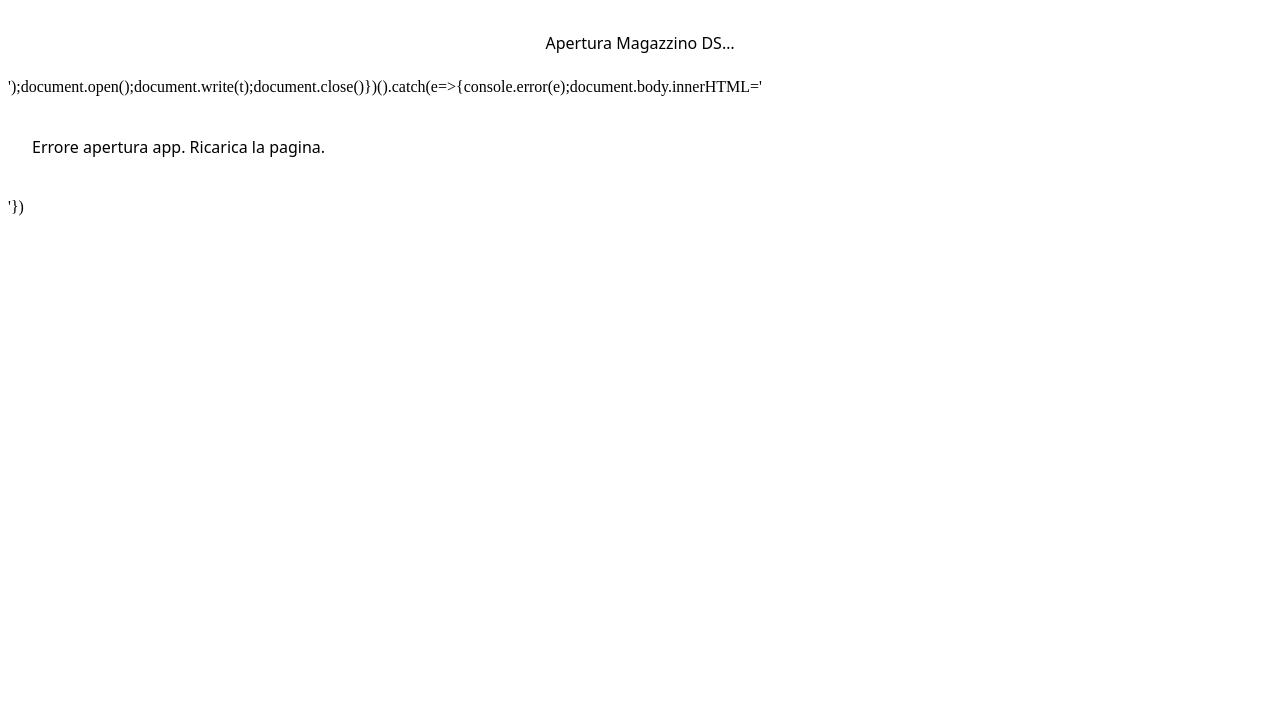
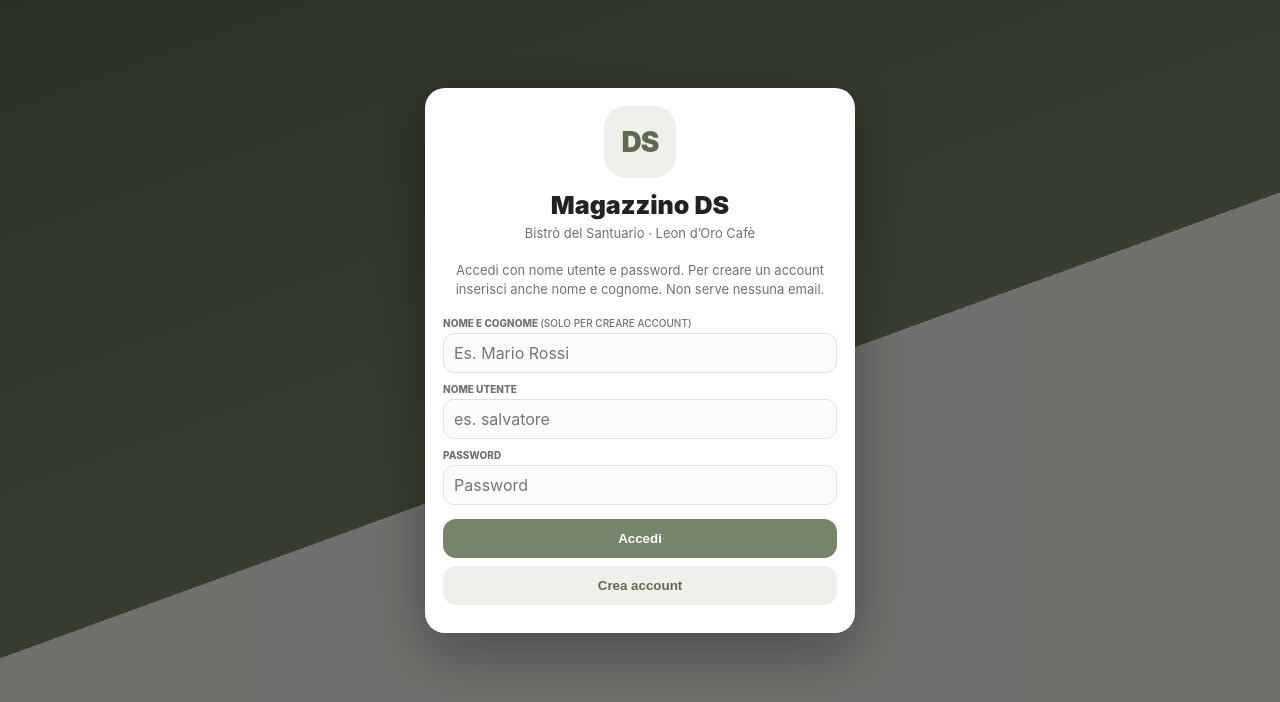
Before and after one commit to bistrodelsantuario-beep/Magazzino-DS, a plain HTML site: page index.html in a window 1280 px wide. Drawn offline with nearby package versions, Linux system fonts and the light colour scheme.

Commit message:
Ripara loader Magazzino DS v12

```diff
--- a/index.html
+++ b/index.html
@@ -1 +1 @@
-<!doctype html><html lang="it"><head><meta charset="utf-8"><meta name="viewport" content="width=device-width,initial-scale=1"><meta name="theme-color" content="#788469"><link rel="manifest" href="manifest.json"><title>Magazzino DS</title></head><body><div style="font-family:system-ui;padding:24px;text-align:center">Apertura Magazzino DS…</div><script>(async()=>{const files=["app-v10-1.txt","app-v10-2.txt","app-v10-3.txt","app-v10-4.txt","app-v10-5.txt","app-v10-6.txt"];let b='';for(const f of files){const r=await fetch(f+'?v=11',{cache:'no-store'});if(!r.ok)throw new Error('File mancante: '+f);b+=await r.text();}const u=Uint8Array.from(atob(b.replace(/\s+/g,'')),c=>c.charCodeAt(0));let t;if('DecompressionStream' in window){t=await new Response(new Blob([u]).stream().pipeThrough(new DecompressionStream('gzip'))).text();}else{await new Promise((ok,ko)=>{const s=document.createElement('script');s.src='https://cdn.jsdelivr.net/npm/pako@2.1.0/dist/pako.min.js';s.onload=ok;s.onerror=ko;document.head.appendChild(s)});t=new TextDecoder().decode(pako.ungzip(u));}t=t.replace('</body>','<script src="register-v11.js?v=11"></script></body>');document.open();document.write(t);document.close()})().catch(e=>{console.error(e);document.body.innerHTML='<p style="font-family:system-ui;padding:24px">Errore apertura app. Ricarica la pagina.</p>'})</script></body></html>
+<!doctype html><html lang="it"><head><meta charset="utf-8"><meta name="viewport" content="width=device-width,initial-scale=1"><meta name="theme-color" content="#788469"><link rel="manifest" href="manifest.json"><title>Magazzino DS</title></head><body><div style="font-family:system-ui;padding:24px;text-align:center">Apertura Magazzino DS…</div><script>(async()=>{const files=["app-v10-1.txt","app-v10-2.txt","app-v10-3.txt","app-v10-4.txt","app-v10-5.txt","app-v10-6.txt"];let b='';for(const f of files){const r=await fetch(f+'?v=12',{cache:'no-store'});if(!r.ok)throw new Error('File mancante: '+f);b+=await r.text();}const u=Uint8Array.from(atob(b.replace(/\s+/g,'')),c=>c.charCodeAt(0));let t;if('DecompressionStream' in window){t=await new Response(new Blob([u]).stream().pipeThrough(new DecompressionStream('gzip'))).text();}else{await new Promise((ok,ko)=>{const s=document.createElement('script');s.src='https://cdn.jsdelivr.net/npm/pako@2.1.0/dist/pako.min.js';s.onload=ok;s.onerror=ko;document.head.appendChild(s)});t=new TextDecoder().decode(pako.ungzip(u));}t=t.replace('</body>','<script src="register-v11.js?v=12"><\/script></body>');document.open();document.write(t);document.close()})().catch(e=>{console.error(e);document.body.innerHTML='<p style="font-family:system-ui;padding:24px">Errore apertura app. Ricarica la pagina.</p>'})</script></body></html>
```
